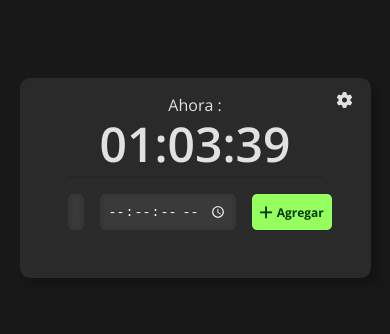
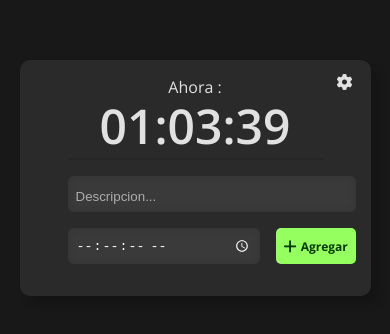
Before and after one commit to wet333/alarm-web-page, a plain HTML site: page index.html in a window 390 px wide. Shown: the part 244-578 px from the top of the page. Drawn offline with nearby package versions, Linux system fonts and the light colour scheme.

Commit message:
added responsive main box size and controls

```diff
--- a/index.html
+++ b/index.html
@@ -30,6 +30,7 @@
             <span class="main_clock-label">Ahora :</span>
             <span id="now-time" class="main_clock-hours_display">--:--:--</span>
         </div>
+
         <div class="alarm_manager-wrapper">
             <div class="alarm_manager-controls">
                 <input class="alarm_manager-controls--text-input" id="alarm-text-input" type="text" placeholder="Descripcion...">
@@ -39,12 +40,11 @@
                     <span>Agregar</span>
                 </span>
             </div>
-            <div class="alarm-list__wrapper">
-                <p>Alarmas configuradas</p>
-                <div id="alarm-list" class="alarm_list">
+        </div>
 
-                </div>
-            </div>
+        <div class="alarm-list__wrapper">
+            <p>Alarmas configuradas</p>
+            <div id="alarm-list" class="alarm_list"></div>
         </div>
     </div>
     <script src="./js/app.js" type="module"></script>
--- a/styles/styles.css
+++ b/styles/styles.css
@@ -28,7 +28,7 @@ body {
     border-radius: 10px;
     box-shadow: #0505052e 8px 8px 10px 0px;
 }
-@media (max-width: 992px) {
+@media (max-width: 780px) {
     .main_wrapper {
         display: flex;
         position: relative;
@@ -39,10 +39,10 @@ body {
         align-content: center;
         border-radius: 10px;
         box-shadow: #0505052e 8px 8px 10px 0px;
-        width: 90%; /* Set width to 100% for viewport width up to 768px */
+        width: 90%;
     }
 }
-@media (min-width: 993px) {
+@media (min-width: 781px) {
     .main_wrapper {
         display: flex;
         position: relative;
@@ -53,7 +53,8 @@ body {
         align-content: center;
         border-radius: 10px;
         box-shadow: #0505052e 8px 8px 10px 0px;
-        width: 50%; /* Set width to 50% for viewport width larger than 768px */
+        width: 75%;
+        max-width: 800px;
     }
 }
 
@@ -128,9 +129,29 @@ body {
 
 .alarm_manager-controls {
     display: flex;
-    margin-bottom: 1rem;
     flex-direction: row;
     gap: 1rem;
+}
+
+@media (max-width: 620px) {
+    .alarm_manager-controls {
+        display: grid;
+        grid-template-columns: 2fr 1fr;
+        grid-template-rows: 1fr 1fr;
+        gap: 1rem;
+    }
+
+    .alarm_manager-controls--text-input {
+        grid-area: 1 / 1 / 1 / 3;
+    }
+
+    .alarm_manager-controls--time-input {
+        grid-area: 2 / 1 / 2 / 1;
+    }
+
+    .alarm_manager-controls--button {
+        grid-area: 2 / 2 / 2 / 2;
+    }
 }
 
 .alarm_manager-controls--time-input {
@@ -199,7 +220,6 @@ body {
 }
 
 .alarm-list__wrapper {
-    margin-top: 2rem;
     display: none;
 }
 
```
